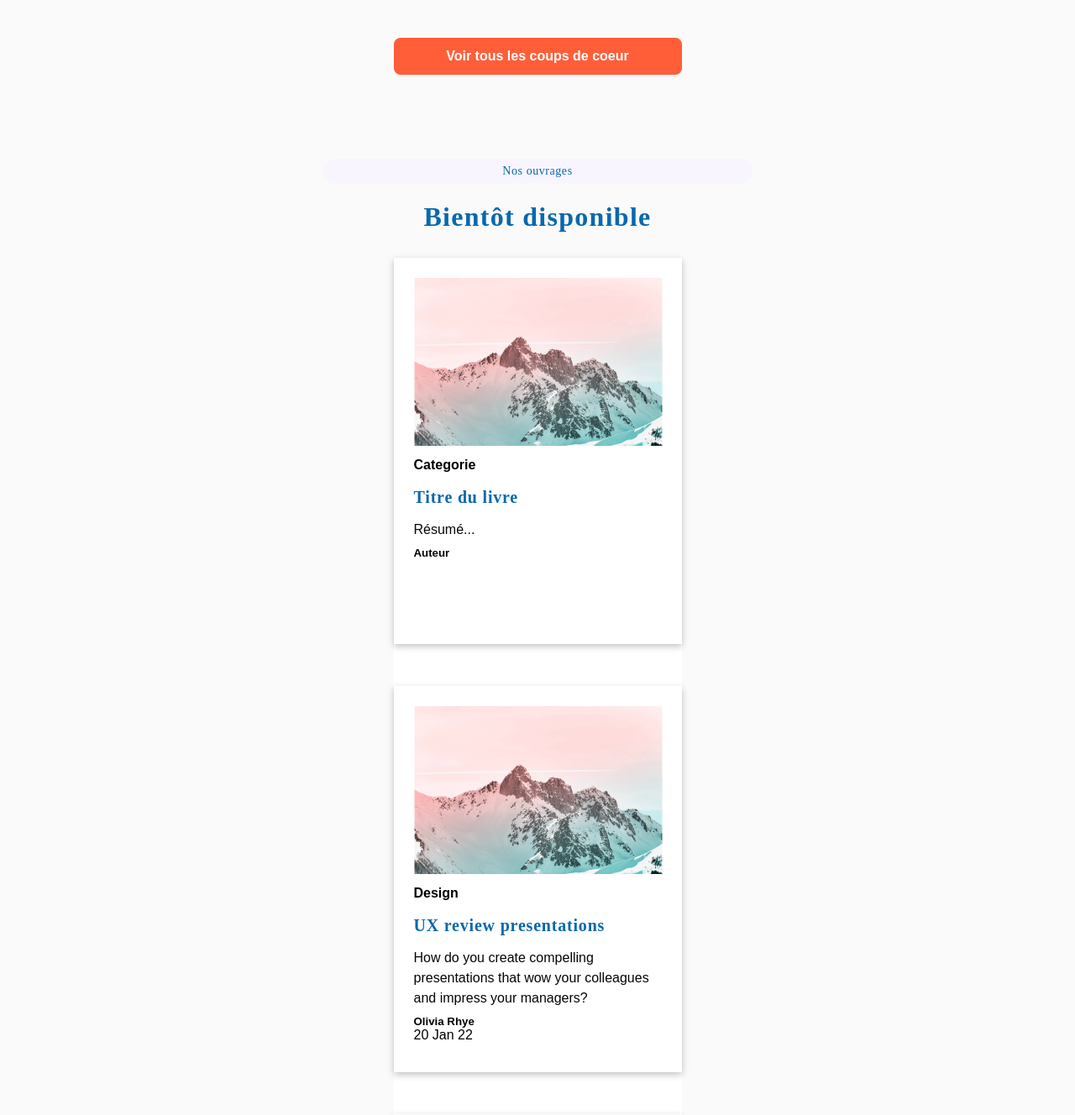
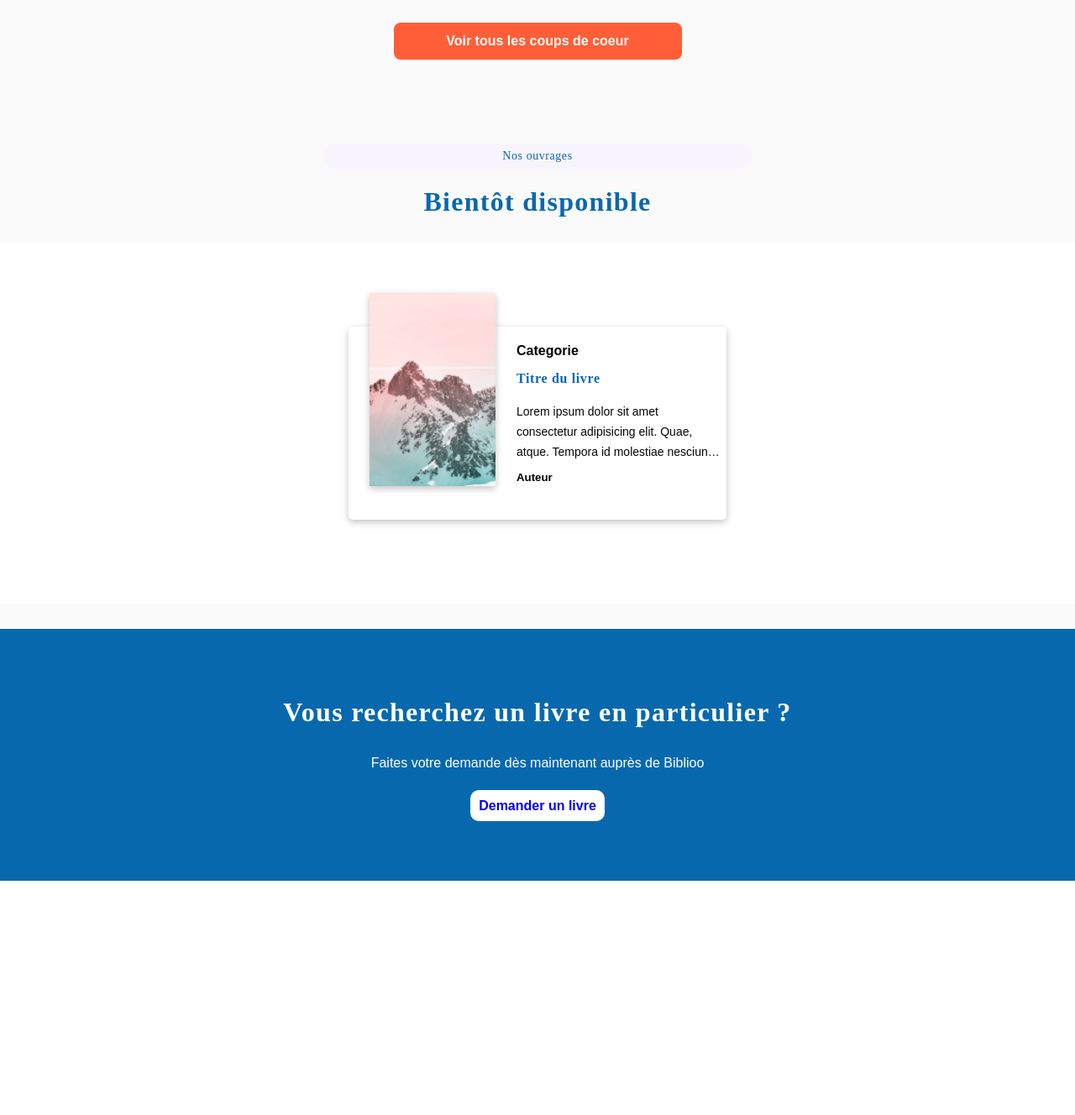
Before and after one commit to frederic-favreau/biblioteque, a PHP site: page / in a window 1280 px wide. Shown: the part 2386-3714 px from the top of the page at 84% size. After the commit the page ends 3435 px from the top, so only its background shows below. Run offline with PHP 8.4, Linux system fonts and the light colour scheme; some web fonts are replaced.

Commit message:
MAJ section bientot disponible

```diff
--- a/css/style.css
+++ b/css/style.css
@@ -39,10 +39,11 @@ h3 {
   font-family: "Nova Slim";
   font-style: normal;
   font-weight: bold;
-  font-size: 20px;
+  font-size: 16px;
   line-height: 38px;
   letter-spacing: 0.04em;
   color: #0868ae;
+  text-overflow: ellipsis;
 }
 
 p {
@@ -190,7 +191,7 @@ ul {
   border-radius: 50px;
 }
 #section-soon-available #container-cards {
-  width: 343px;
+  width: 90% px;
   display: flex;
   flex-direction: column;
   align-items: flex-start;
@@ -198,17 +199,40 @@ ul {
   background: #fff;
 }
 #section-soon-available #container-cards .card {
-  width: 100%;
-  height: 460px;
-  margin-bottom: 50px;
-  padding: 24px 24px 32px;
+  position: relative;
+  width: 450px;
+  margin: 100px auto 100px auto;
+  height: 230px;
+  margin-bottom: 100px;
+  padding: 15px 5px 15px 200px;
+  border-radius: 5px;
+  box-shadow: rgba(0, 0, 0, 0.24) 0px 3px 8px;
+}
+#section-soon-available #container-cards .card img {
+  position: absolute;
+  top: -40px;
+  left: 25px;
+  width: 150px;
+  height: 230px;
+  -o-object-fit: cover;
+     object-fit: cover;
   box-shadow: rgba(0, 0, 0, 0.24) 0px 3px 8px;
 }
 #section-soon-available #container-cards .card .bottom-item-card h4 {
-  margin: 10px 0;
+  margin: 5px 0;
+}
+#section-soon-available #container-cards .card .bottom-item-card .title-card {
+  font-size: 10px;
 }
 #section-soon-available #container-cards .card .bottom-item-card .description-card {
+  height: 75px;
   margin: 8px 0 8px;
+  font-size: 14px;
+  text-overflow: ellipsis;
+  overflow: hidden;
+  display: -webkit-box;
+  -webkit-box-orient: vertical;
+  -webkit-line-clamp: 3;
 }
 
 #section-cta-available {
@@ -217,7 +241,8 @@ ul {
   background-color: #0868ae;
   text-align: center;
 }
-#section-cta-available h2, #section-cta-available p {
+#section-cta-available h2,
+#section-cta-available p {
   color: #fff;
   text-align: center;
 }
--- a/css/style.scss
+++ b/css/style.scss
@@ -44,10 +44,11 @@ h3 {
   font-family: "Nova Slim";
   font-style: normal;
   font-weight: bold;
-  font-size: 20px;
+  font-size: 16px;
   line-height: 38px;
   letter-spacing: 0.04em;
   color: $main-blue;
+  text-overflow: ellipsis;
 }
 
 p {
@@ -227,29 +228,51 @@ ul {
   }
 
   #container-cards {
-    width: 343px;
+    width: 90%px;
     display: flex;
     flex-direction: column;
     align-items: flex-start;
     margin: 30px auto;
-
     background: $white;
 
+    .card {
+      position: relative;
+      width: 450px;
+      margin: 100px auto 100px auto;
+      height: 230px;
+      margin-bottom: 100px;
+      padding: 15px 5px 15px 200px;
+      border-radius: 5px;
+      box-shadow: rgba(0, 0, 0, 0.24) 0px 3px 8px;
 
-    .card {
-      width: 100%;
-      height: 460px;
-      margin-bottom: 50px;
-      padding: 24px 24px 32px;
-      box-shadow: rgba(0, 0, 0, 0.24) 0px 3px 8px;
+      img {
+        position: absolute;
+        top: -40px;
+        left: 25px;
+        width: 150px;
+        height: 230px;
+        object-fit: cover;
+        box-shadow: rgba(0, 0, 0, 0.24) 0px 3px 8px;
+      }
 
       .bottom-item-card {
         h4 {
-          margin: 10px 0;
+          margin: 5px 0;
+        }
+
+        .title-card {
+          font-size: 10px;
         }
 
         .description-card {
+          height: 75px;
           margin: 8px 0 8px;
+          font-size: 14px;
+          text-overflow: ellipsis;
+          overflow: hidden;
+          display: -webkit-box;
+          -webkit-box-orient: vertical;
+          -webkit-line-clamp: 3;
         }
       }
     }
@@ -258,14 +281,14 @@ ul {
 
 // ---------- SECTION - CTA - AVAILABLE ----------
 
-
 #section-cta-available {
   width: 100%;
   padding: 80px;
   background-color: $main-blue;
   text-align: center;
 
-  h2, p {
+  h2,
+  p {
     color: $white;
     text-align: center;
   }
@@ -275,5 +298,4 @@ ul {
     padding: 10px;
     border-radius: 10px;
   }
-
 }
--- a/index.php
+++ b/index.php
@@ -13,8 +13,6 @@
 </head>
 
 <body>
-
-test
 
     <!-- ---------- SECTION - HEADER - NAV - TOP ---------- -->
 
@@ -93,68 +91,8 @@ test
                 <div class="bottom-item-card">
                     <h4>Categorie</h4>
                     <h3>Titre du livre</h4>
-                        <p class="description-card">Résumé...</p>
+                        <p class="description-card">Lorem ipsum dolor sit amet consectetur adipisicing elit. Quae, atque. Tempora id molestiae nesciunt quos iusto reprehenderit itaque, sit quisquam? Sapiente consectetur sint ab neque maxime nihil unde rerum aliquid itaque voluptatem, repellat ratione maiores provident vitae fugiat aspernatur ex nobis sunt quae esse? Cumque tenetur error nobis quidem ab!</p>
                         <h5>Auteur</h5>
-                </div>
-            </div>
-            <div class="card">
-                <div class="top-item-card">
-                    <img src="./img/top-img-card.png" alt="">
-                </div>
-                <div class="bottom-item-card">
-                    <h4>Design</h4>
-                    <h3>UX review presentations</h4>
-                        <p class="description-card">How do you create compelling presentations that wow your colleagues and impress your managers?</p>
-                        <h5>Olivia Rhye</h5>
-                        <div><span>20 Jan 22</span></div>
-                </div>
-            </div>
-            <div class="card">
-                <div class="top-item-card">
-                    <img src="./img/top-img-card.png" alt="">
-                </div>
-                <div class="bottom-item-card">
-                    <h4>Design</h4>
-                    <h3>UX review presentations</h4>
-                        <p class="description-card">How do you create compelling presentations that wow your colleagues and impress your managers?</p>
-                        <h5>Olivia Rhye</h5>
-                        <div><span>20 Jan 22</span></div>
-                </div>
-            </div>
-            <div class="card">
-                <div class="top-item-card">
-                    <img src="./img/top-img-card.png" alt="">
-                </div>
-                <div class="bottom-item-card">
-                    <h4>Design</h4>
-                    <h3>UX review presentations</h4>
-                        <p class="description-card">How do you create compelling presentations that wow your colleagues and impress your managers?</p>
-                        <h5>Olivia Rhye</h5>
-                        <div><span>20 Jan 22</span></div>
-                </div>
-            </div>
-            <div class="card">
-                <div class="top-item-card">
-                    <img src="./img/top-img-card.png" alt="">
-                </div>
-                <div class="bottom-item-card">
-                    <h4>Design</h4>
-                    <h3>UX review presentations</h4>
-                        <p class="description-card">How do you create compelling presentations that wow your colleagues and impress your managers?</p>
-                        <h5>Olivia Rhye</h5>
-                        <div><span>20 Jan 22</span></div>
-                </div>
-            </div>
-            <div class="card">
-                <div class="top-item-card">
-                    <img src="./img/top-img-card.png" alt="">
-                </div>
-                <div class="bottom-item-card">
-                    <h4>Design</h4>
-                    <h3>UX review presentations</h4>
-                        <p class="description-card">How do you create compelling presentations that wow your colleagues and impress your managers?</p>
-                        <h5>Olivia Rhye</h5>
-                        <div><span>20 Jan 22</span></div>
                 </div>
             </div>
         </div>
@@ -168,6 +106,15 @@ test
     <p>Faites votre demande dès maintenant auprès de Biblioo</p>
     <a href="#">Demander un livre</a>
 </section>
+
+
+<!-- ---------- SECTION - TOP COMMENTS---------- -->
+
+
+<section id="section-top-comments" class="row-limit-size">
+
+</section>
+
 </body>
 
 </html>
```
Also changed, not shown: 1 other file.
